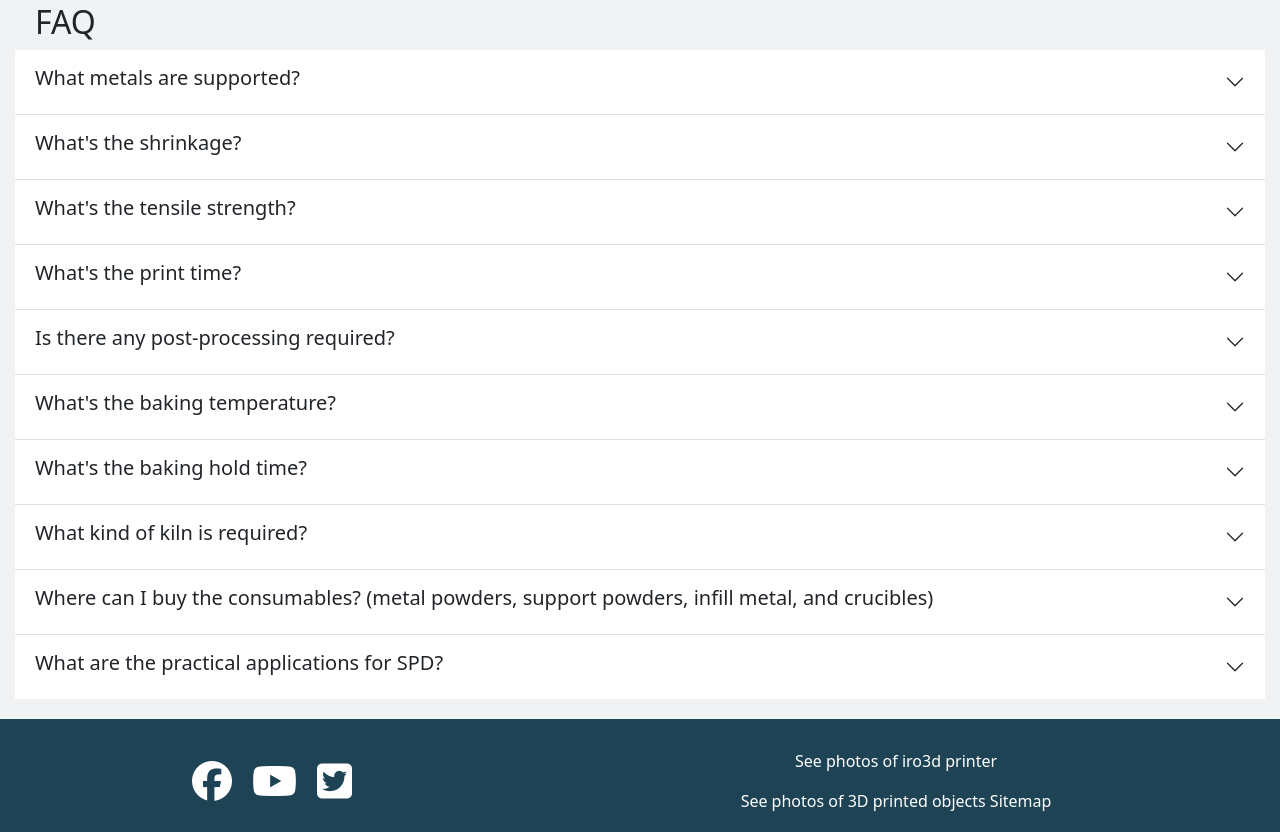
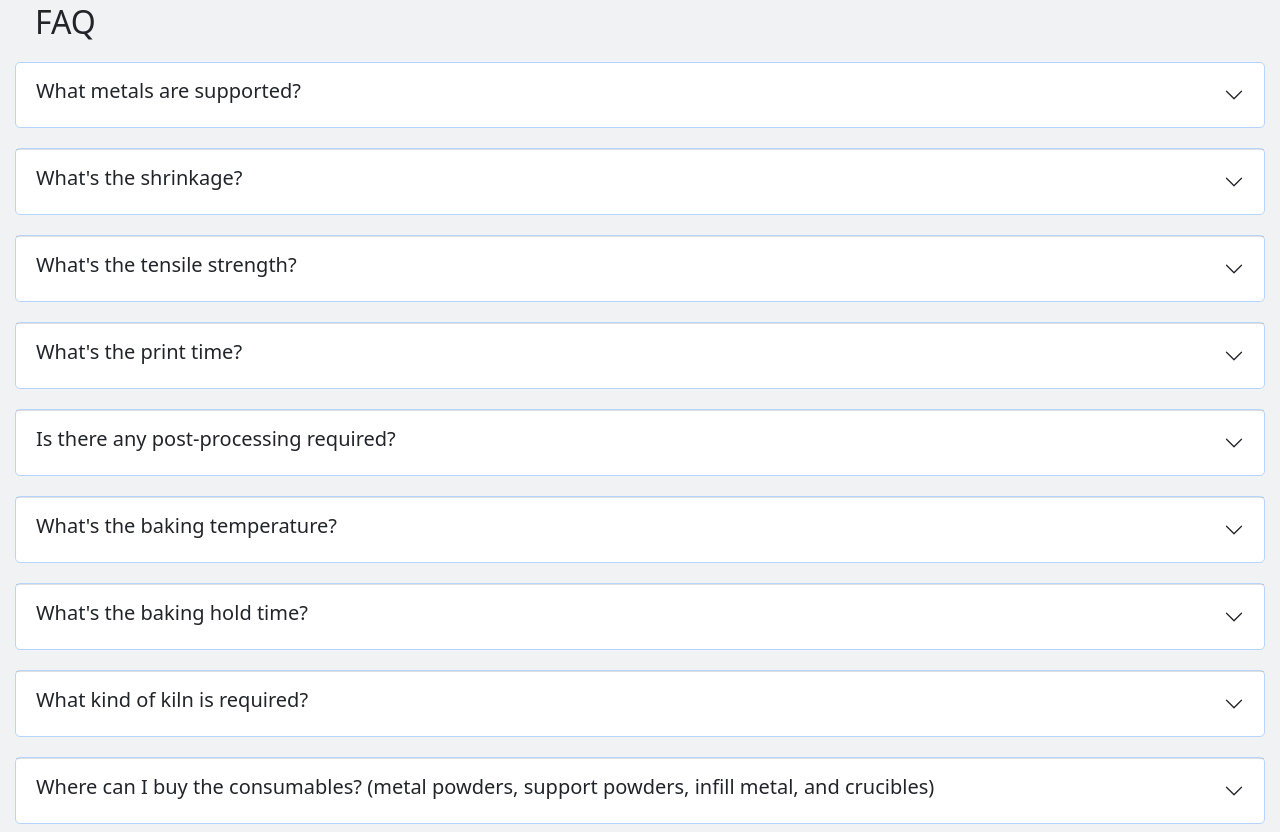
Before and after one commit to tajbirhossain/project6, a plain HTML site: page index.html in a window 1280 px wide. Shown: the part 803-1635 px from the top of the page. Drawn offline with nearby package versions, Linux system fonts and the light colour scheme.

Commit message:
Update home.css

```diff
--- a/css/home.css
+++ b/css/home.css
@@ -91,8 +91,20 @@ iframe {
     background: #fff;
 }
 .accordion-item {
-    margin: 0 15px;
+    border: 1px solid #b6d4fe;
+    border-radius: 5px;
+    margin: 20px 15px;
     background: #fff;
+}
+.accordion-button:not(.collapsed) {
+    color: #212538;
+    background-color: #fff;
+}
+.accordion-button:focus {
+    z-index: 3;
+    border-color: transparent !important;
+    outline: 0;
+    box-shadow: none !important;
 }
 #accordionFlushExample {
     margin-bottom: 20px;
@@ -111,13 +123,22 @@ iframe {
 }
 .iconSi ul li {
     list-style: none;
+    border: 1px solid;
+    background-color: #ffffff14;
+    border-radius: 50%;
+    width: 59px;
+    display: flex;
+    justify-content: center;
+    align-items: center;
+    margin: 0 10px;
+    transition: .3s;
 }
 .iconSi ul li i {
-    font-size: 40px;
+    font-size: 35px;
     margin: 10px;
     transition: .3s;
 }
-.iconSi ul li i:hover {
+.iconSi ul li:hover {
     color: #37a000;
     cursor: pointer;
 }
```
